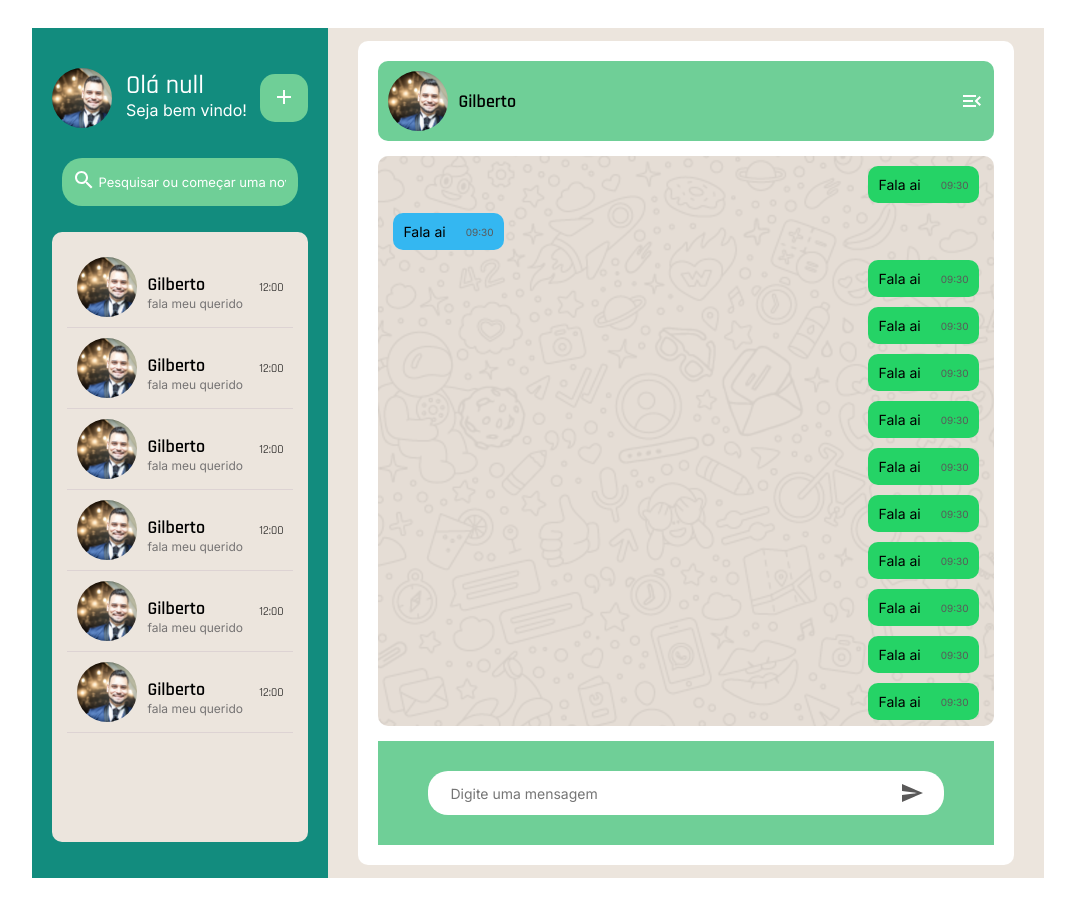
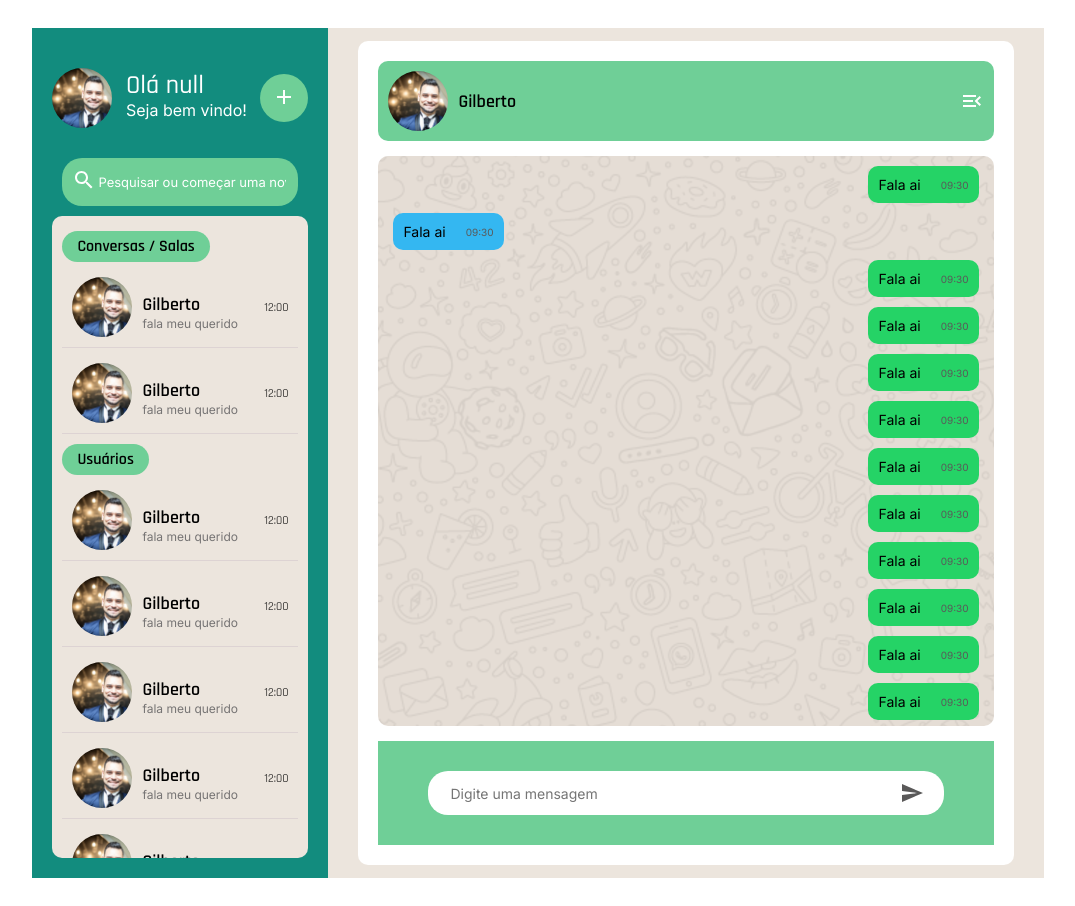
Before and after one commit to rafaellessa/chat_globo, a React (Create React App) app in the folder chat_client/: page / in a window 1280 px wide. Shown: the whole page, without its empty margins (102-1177 px from the left). Built offline with nearby package versions, Linux system fonts and the light colour scheme; no server answers.

Commit message:
refactor: fix side bar

```diff
--- a/chat_client/src/screens/Chat/Side/index.tsx
+++ b/chat_client/src/screens/Chat/Side/index.tsx
@@ -1,10 +1,11 @@
 import React, { useContext, useEffect, useState } from 'react'
 import Avatar from '../../../components/Avatar'
 
-import { Container, InfoContainer, MessagesContainer, UserInfo, Title, SubTitle, Button, AddIcon, SearchContainer, InputContainer, IconSearchContainer, SearchInput, ArrowIcon, SearchIcon, MessageItem, MessageDetails, MessageAuthor, MessageResume, MessageTime } from './styles'
+import { Container, InfoContainer, MessagesContainer, UserInfo, Title, SubTitle, Button, AddIcon, SearchContainer, InputContainer, IconSearchContainer, SearchInput, ArrowIcon, SearchIcon, MessageItem, MessageDetails, MessageAuthor, MessageResume, MessageTime, MessageList, MessageSection, MessageSectionTitle } from './styles'
 import { AuthContext } from '../../../context/AuthContext'
 
 import avatar from '../../../assets/avatar.jpg'
+import Dialog from '../Dialog'
 
 interface SideProps {
   messages?: []
@@ -14,6 +15,7 @@ const Side: React.FC<SideProps> = ({ messages }) => {
   const [searchText, setSearchText] = useState('')
   const [searching, setSearching] = useState(false)
   const { user } = useContext(AuthContext)
+  const [dialogOpen, setDialogOpen] = useState(false)
 
   useEffect(() => {
     if (searchText.length) {
@@ -32,7 +34,12 @@ const Side: React.FC<SideProps> = ({ messages }) => {
     setSearching(false)
   }
 
+  const handleToogleDialog = () => {
+    setDialogOpen(!dialogOpen)
+  }
+
   return (
+    <>
     <Container>
       <UserInfo>
         <Avatar avatar={avatar}/>
@@ -40,8 +47,8 @@ const Side: React.FC<SideProps> = ({ messages }) => {
           <Title>{`Olá ${user}`}</Title>
           <SubTitle>Seja bem vindo!</SubTitle>
         </InfoContainer>
-        <Button>
-          <AddIcon/>
+        <Button onClick={handleToogleDialog}>
+          <AddIcon />
         </Button>
       </UserInfo>
       <SearchContainer>
@@ -53,6 +60,29 @@ const Side: React.FC<SideProps> = ({ messages }) => {
         </InputContainer>
       </SearchContainer>
       <MessagesContainer>
+        <MessageSection>
+          <MessageSectionTitle>Conversas / Salas</MessageSectionTitle>
+        </MessageSection>
+        <MessageList>
+          <MessageItem>
+            <Avatar avatar={avatar}/>
+            <MessageDetails>
+              <MessageAuthor>Gilberto</MessageAuthor>
+              <MessageResume>fala meu querido</MessageResume>
+            </MessageDetails>
+            <MessageTime>12:00</MessageTime>
+          </MessageItem>
+          <MessageItem>
+            <Avatar avatar={avatar}/>
+            <MessageDetails>
+              <MessageAuthor>Gilberto</MessageAuthor>
+              <MessageResume>fala meu querido</MessageResume>
+            </MessageDetails>
+            <MessageTime>12:00</MessageTime>
+          </MessageItem>
+          <MessageSection>
+            <MessageSectionTitle>Usuários</MessageSectionTitle>
+          </MessageSection>
           <MessageItem>
             <Avatar avatar={avatar}/>
             <MessageDetails>
@@ -101,9 +131,36 @@ const Side: React.FC<SideProps> = ({ messages }) => {
             </MessageDetails>
             <MessageTime>12:00</MessageTime>
           </MessageItem>
+          <MessageItem>
+            <Avatar avatar={avatar}/>
+            <MessageDetails>
+              <MessageAuthor>Gilberto</MessageAuthor>
+              <MessageResume>fala meu querido</MessageResume>
+            </MessageDetails>
+            <MessageTime>12:00</MessageTime>
+          </MessageItem>
+          <MessageItem>
+            <Avatar avatar={avatar}/>
+            <MessageDetails>
+              <MessageAuthor>Gilberto</MessageAuthor>
+              <MessageResume>fala meu querido</MessageResume>
+            </MessageDetails>
+            <MessageTime>12:00</MessageTime>
+          </MessageItem>
+          <MessageItem>
+            <Avatar avatar={avatar}/>
+            <MessageDetails>
+              <MessageAuthor>Gilberto</MessageAuthor>
+              <MessageResume>fala meu querido</MessageResume>
+            </MessageDetails>
+            <MessageTime>12:00</MessageTime>
+          </MessageItem>
+        </MessageList>
+      </MessagesContainer>
 
-      </MessagesContainer>
     </Container>
+    <Dialog isOpen={dialogOpen} onCloseModal={handleToogleDialog} />
+    </>
   )
 }
 
--- a/chat_client/src/screens/Chat/Side/styles.ts
+++ b/chat_client/src/screens/Chat/Side/styles.ts
@@ -37,9 +37,20 @@ export const SubTitle = styled.span`
 export const Button = styled.button`
   width: 48px;
   height: 48px;
-  border-radius: 15px;
+  border-radius: 30px;
   background-color: ${theme.colors.secondary100};
   border: 0px;
+
+  :hover {
+    opacity: 0.7;
+  }
+
+  :active:after {
+    padding: 0;
+    margin: 0;
+    opacity: 1;
+    transition: 0s
+  }
 `
 export const AddIcon = styled(Add)`
   color: ${theme.colors.white};
@@ -88,24 +99,47 @@ color: ${theme.colors.white};
 export const SearchIcon = styled(Search)`
 color: ${theme.colors.white};
 `
-export const MessagesContainer = styled.ul`
+export const MessageSection = styled.div`
+ margin: 10px 0px
+`
+export const MessageSectionTitle = styled.span`
+  background-color: ${theme.colors.secondary100};
+  padding: 5px 15px;
+  border-radius: 30px;
+  font-family: Rajdhani;
+  font-weight: 600;
+`
+
+export const MessagesContainer = styled.div`
   display: flex;
   flex: 1;
   flex-direction: column;
-  padding: 15px;
   background-color: #ECE5DD;
   border-radius: 10px;
   overflow: auto;
+  padding: 10px;
+`
+export const MessageList = styled.ul`
+  display: flex;
+  flex-direction: column;
+  justify-content: space-between;
+  padding: 0px;
+  margin: 0px;
 `
 
 export const MessageItem = styled.li`
   display: flex;
-  padding-bottom: 10px;
   border-bottom: 1px solid #DDD3D3;
   flex-direction: row;
   justify-content: space-between;
   align-items: center;
-  padding: 10px
+  padding: 10px;
+  margin-bottom: 5px;
+
+  :hover{
+    opacity: 0.3;
+
+  }
 `
 export const MessageDetails = styled.div`
   display: flex;
```
Lines whose indentation alone changed are shown as unchanged.
